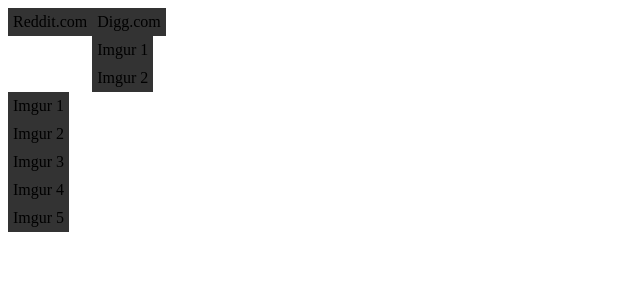
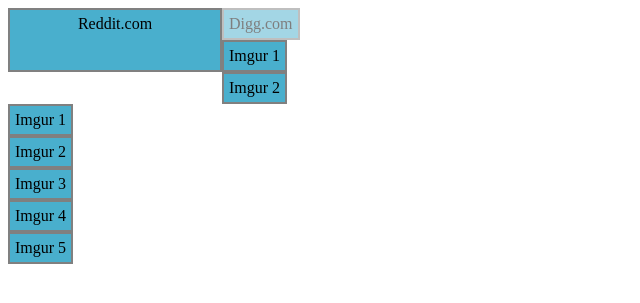
Before and after one commit to WhySearchTwice/AngelHack2012, a Flask app: page /timeline in a window 1280 px wide. Shown: the top 303 px of the page, without its empty margins (0-640 px from the left). Run offline with Flask 2, Linux system fonts and the light colour scheme; some libraries are stand-ins or nearby versions.

Commit message:
style updates

```diff
--- a/templates/timeline.html
+++ b/templates/timeline.html
@@ -4,12 +4,21 @@
     <script src="http://ajax.googleapis.com/ajax/libs/jquery/1.8.3/jquery.min.js"></script>
     <script src="/static/javascript/history.js"></script>
     <style>
-        .branch {
+        .big {
+			width: 200px;
+			height: 50px;
+		}
+
+		.branch {
             float: left;
             clear: both;
             overflow: hidden;
             position: relative;
         }
+
+		.mfreq {
+			background-color: rgb(255,0,0); opacity: 0.5;
+		}
 
         .stem {
             float: left;
@@ -18,17 +27,20 @@
         }
 
         .site {
-            background: #333;
+            background: #49AFCD;
             padding: 5px;
             float: left;
+			border: 2px solid gray;
+			text-align: center;
         }
+
     </style>
 </head>
 <body>
     <div id="timeline" class="branch">
-        <div class="site">Reddit.com</div>
+        <div class="site big">Reddit.com</div>
         <div class="stem">
-            <div class="site">Digg.com</div>
+            <div class="site mfreq">Digg.com</div>
             <div class="branch">
                 <div class="site">Imgur 1</div>
             </div>
```
